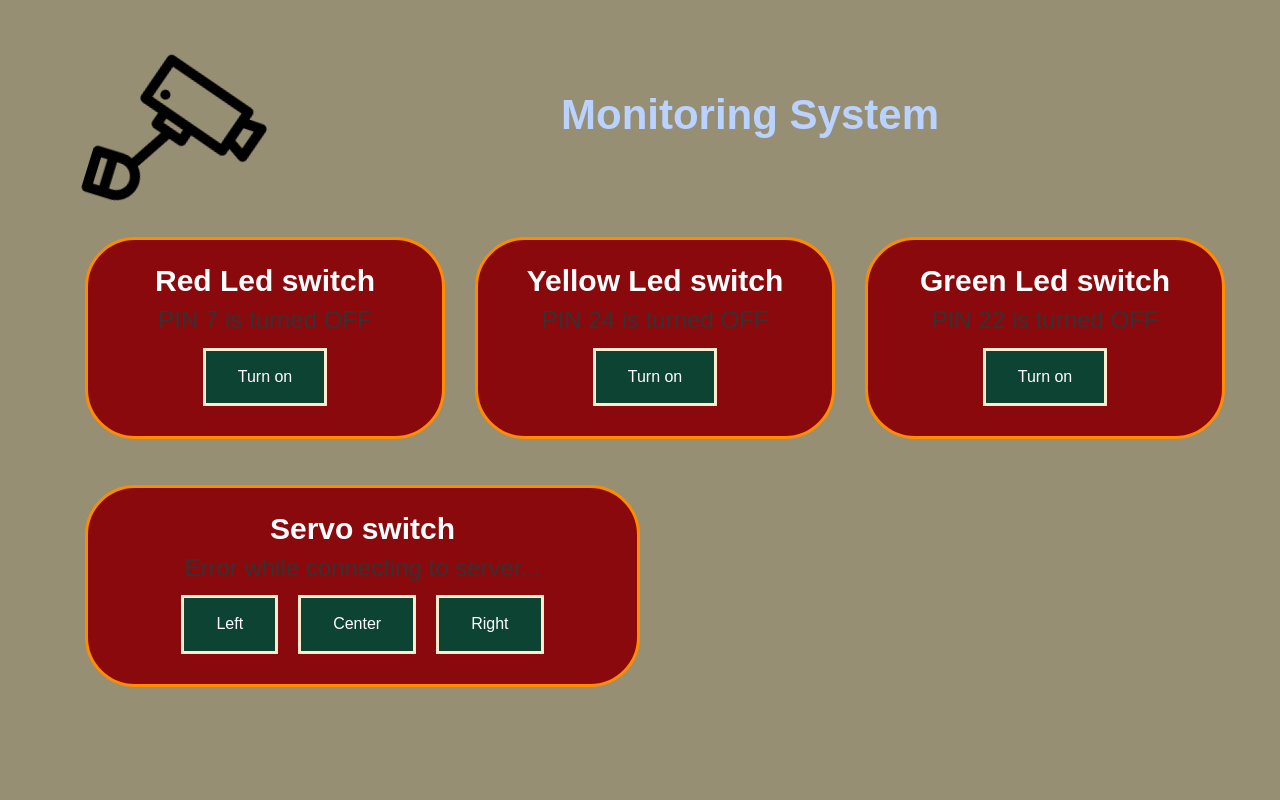
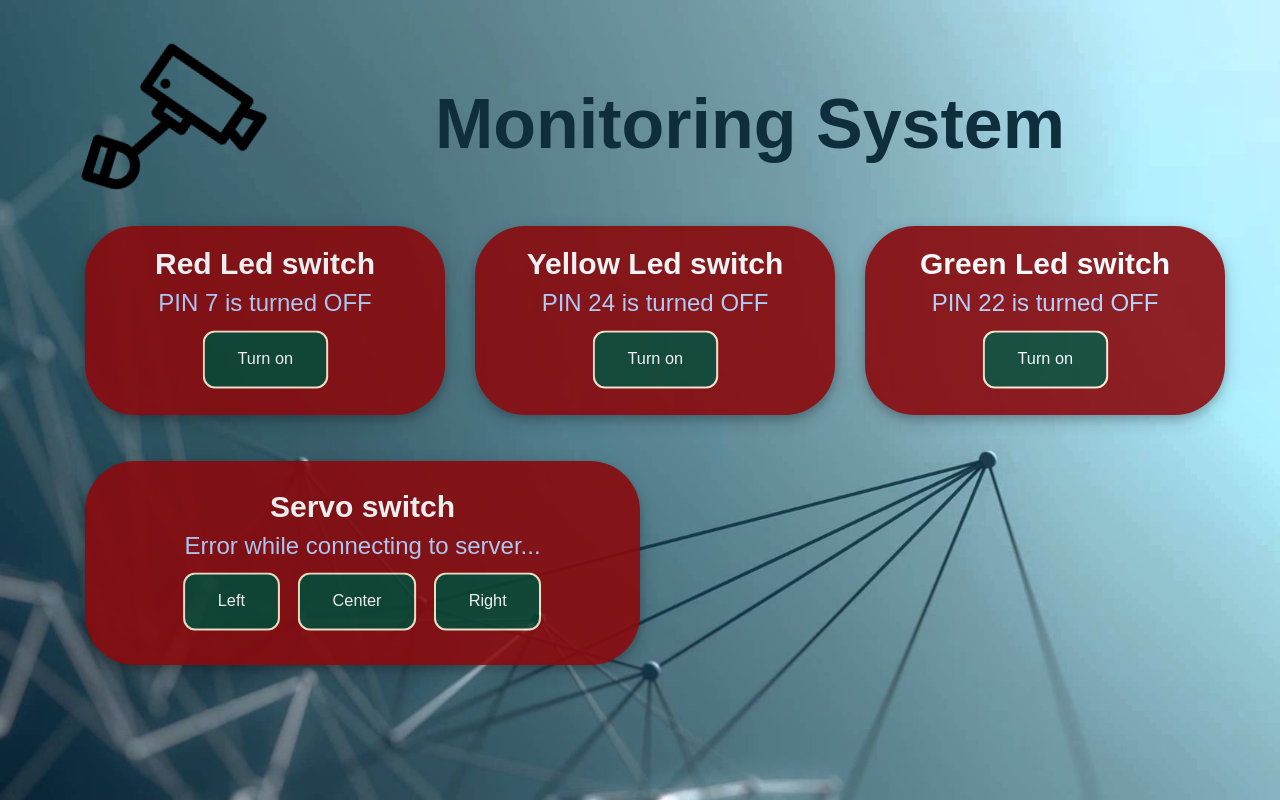
Before and after one commit to szopqa/raspi_node_IoT, a React (Create React App) app in the folder client/: page / in a window 1280 px wide. Built offline with nearby package versions, Linux system fonts and the light colour scheme; no server answers.

Commit message:
Changed styling - new layout, controlls are at the bottom, streamed video is being animated whenever user hovers mouse

```diff
--- a/client/src/components/app/App.css
+++ b/client/src/components/app/App.css
@@ -1,7 +1,12 @@
 body{
- background-color: #968f74;
+    background-image: url("../images/background.jpg");
+    background-repeat: no-repeat;
+    background-attachment: fixed;
+    background-size: cover;
 }
 
 .App {
   text-align: center;
+  width:100%;
+  height:auto;
 }
--- a/client/src/components/header/Header.css
+++ b/client/src/components/header/Header.css
@@ -1,6 +1,5 @@
 .App-header{
     margin: auto;
-    margin-top: 1%;
 }
 
 .App-logo {
@@ -10,10 +9,10 @@
 
 .App-title {
     text-align: center;
-    font-size: 3em;
+    font-size: 5em;
     margin-top: 8%;
     font-weight: bold;
-    color: #b9d2ff;
+    color: #0e2e3e;
 }
 
 @keyframes App-logo-spin {
--- a/client/src/components/switch/Switch.css
+++ b/client/src/components/switch/Switch.css
@@ -1,11 +1,15 @@
 .switch {
     margin-top: 5%;
     margin-bottom: 5%;
-    padding: 20px;
+    padding: 4%;
     text-align: center;
     font-size: 24px;
     border-radius: 50px;
-    border: 3px solid darkorange;
+    border: 3px solid transparent;
+    box-shadow: 0 4px 8px 0 rgba(0, 0, 0, 0.2), 0 6px 20px 0 rgba(0, 0, 0, 0.19);
+    color: #b9d2ff;
+    background-color: #1DAA2A;
+    opacity: 0.9;
 }
 
 .switch-header{
@@ -17,12 +21,22 @@
 .switch-button{
     background-color: #0d4332;
     color:white;
-    border: 3px solid blanchedalmond;
+    border: 2px solid blanchedalmond;
     padding: 15px 32px;
     margin: 10px;
     text-align: center;
     display: inline-block;
     font-size: 16px;
+    border-radius: 12px;
+    animation : pulse 2s infinite;
+}
+
+.switch-button:enabled:hover{
+    background-color: #0d3826;
+}
+
+@keyframes pulse {
+    60% {transform:scale(1.02,1.02) }
 }
 
 .switch-button:disabled{
```
